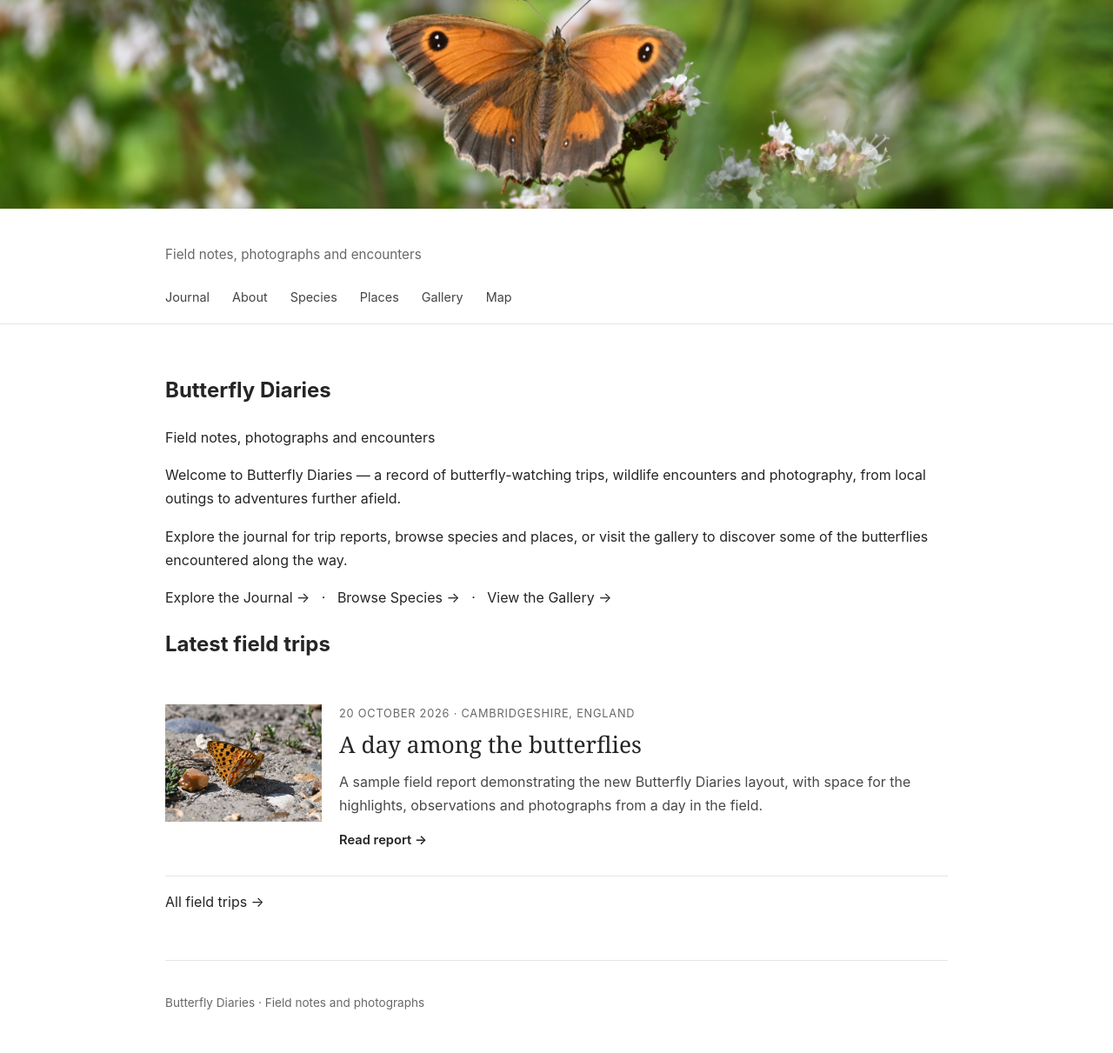
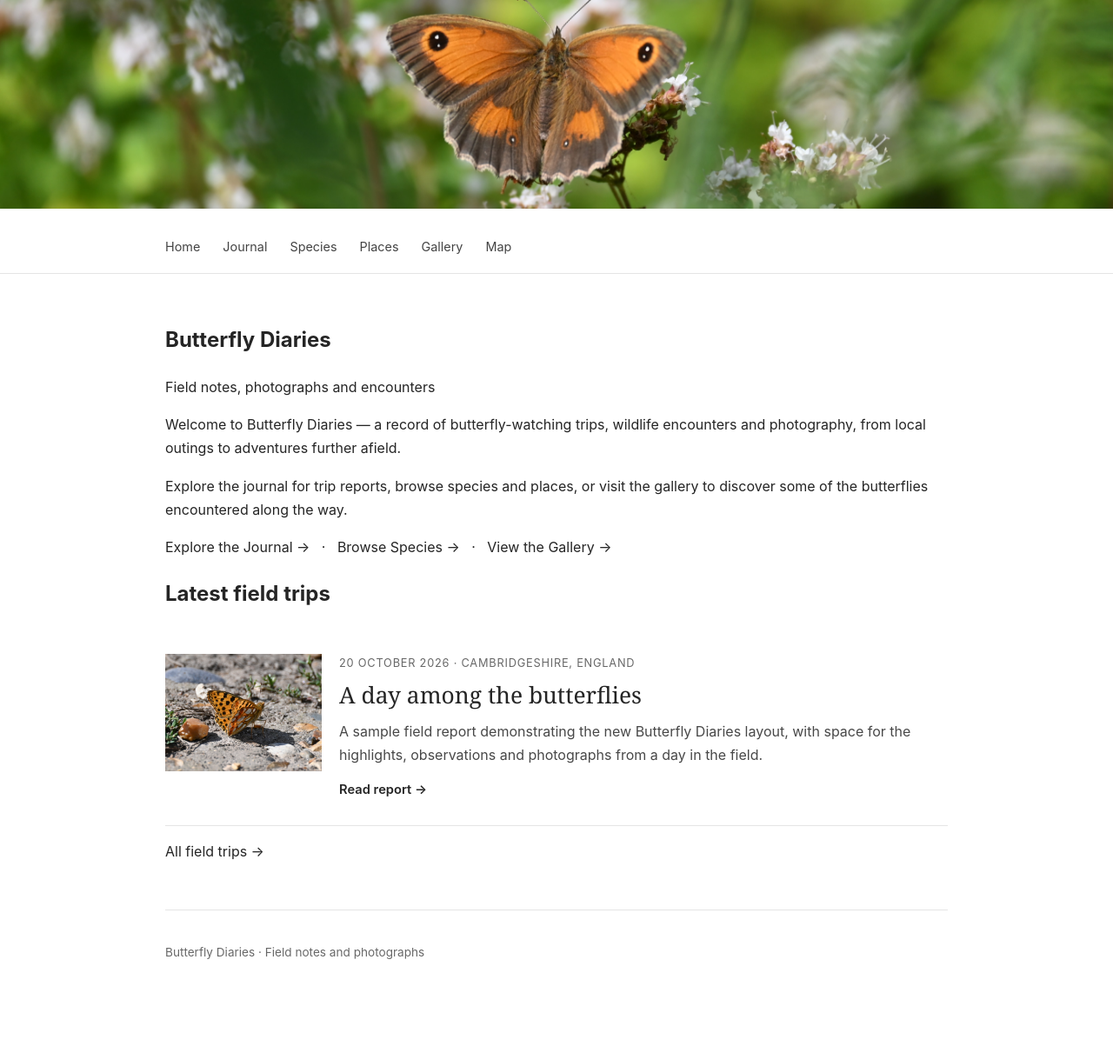
Before and after one commit to christhaxter/butterfly-diaries, a Jekyll site: the page built from index.html, in a window 1280 px wide. Shown: the whole page at 87% size. Built offline with Jekyll 4.4.1, drawn with Linux system fonts in a browser that asks for light colours; after the commit the page ends 1153 px from its top, so only the background shows below that.

Commit message:
Update below-banner links

```diff
--- a/_layouts/default.html
+++ b/_layouts/default.html
@@ -27,11 +27,9 @@
 
   <header class="site-header">
     <div class="site-header-inner">
-      <p class="site-tagline">Field notes, photographs and encounters</p>
-
       <nav class="site-nav" aria-label="Main navigation">
-        <a href="{{ '/' | relative_url }}">Journal</a>
-        <a href="{{ '/about/' | relative_url }}">About</a>
+        <a href="{{ '/' | relative_url }}">Home</a>
+        <a href="{{ '/journal/' | relative_url }}">Journal</a>
         <a href="{{ '/species/' | relative_url }}">Species</a>
         <a href="{{ '/places/' | relative_url }}">Places</a>
         <a href="{{ '/gallery/' | relative_url }}">Gallery</a>
```
